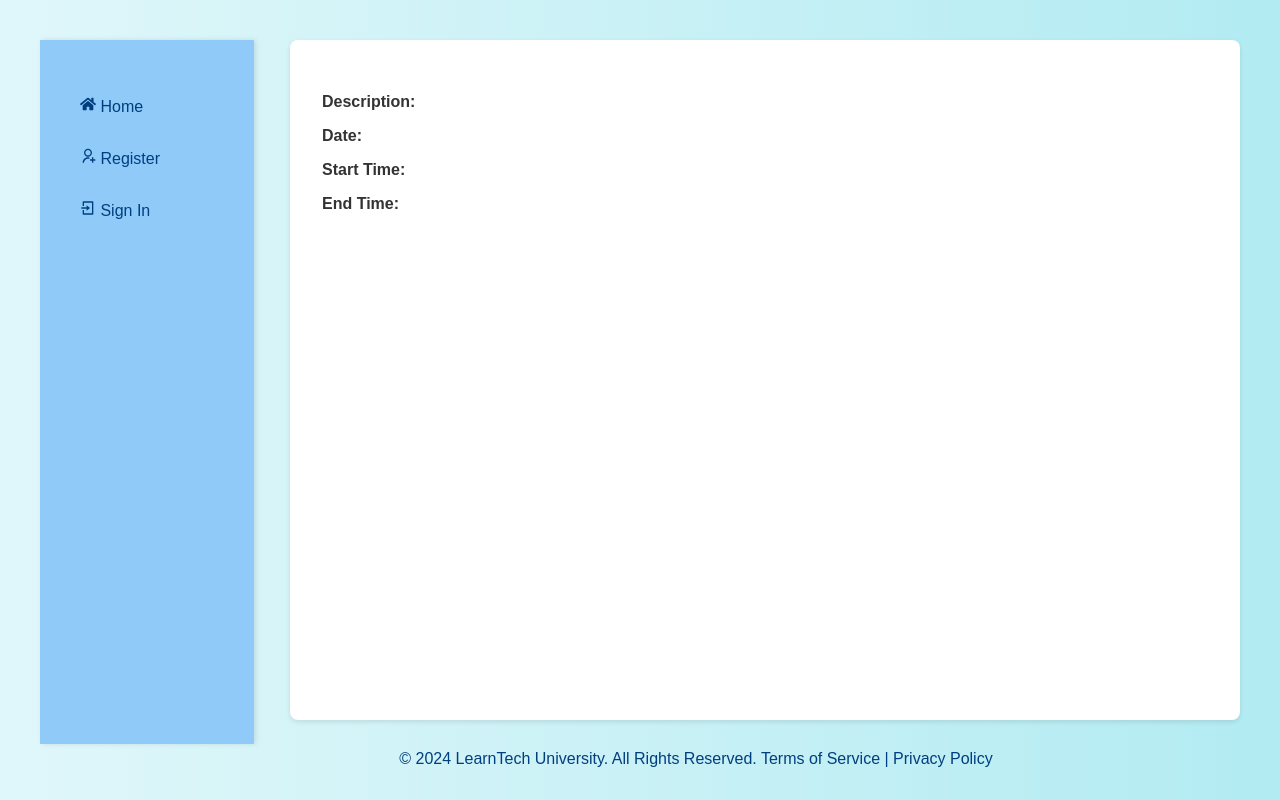
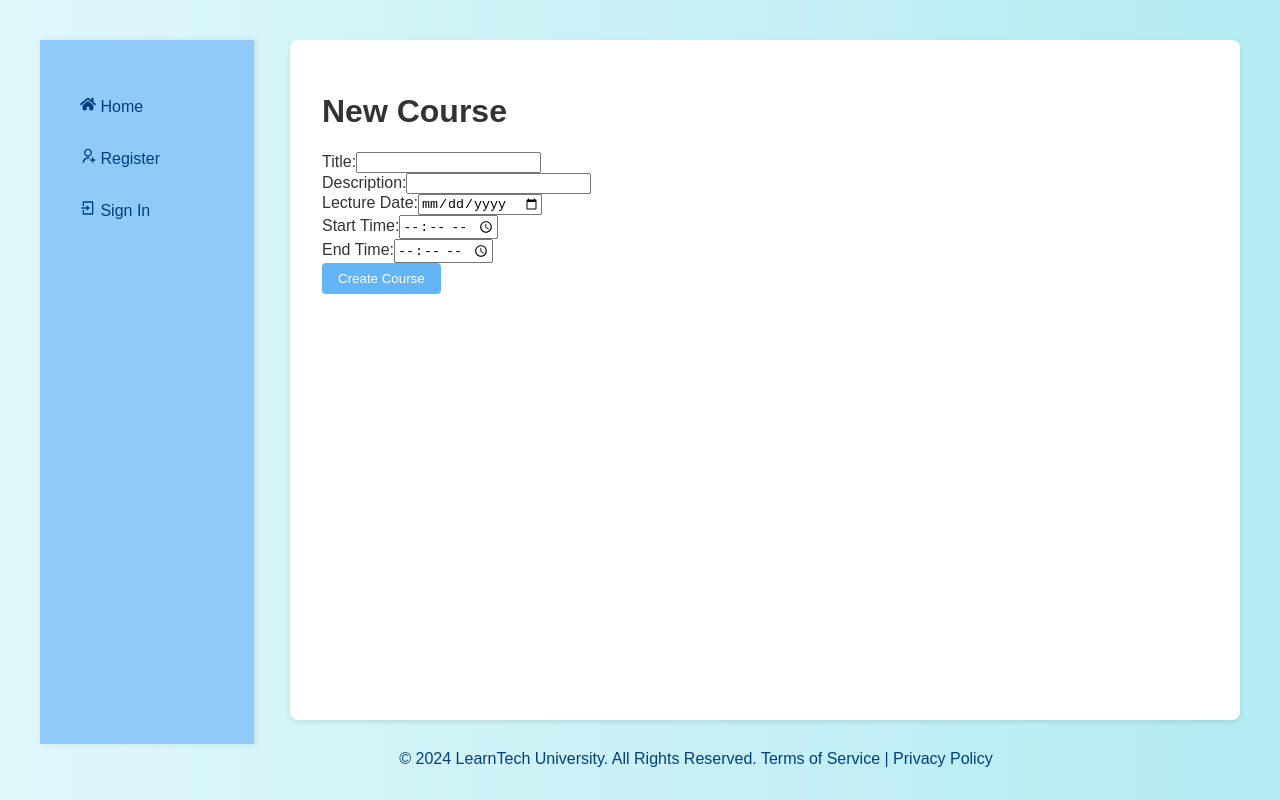
Before and after one commit to ayahae79/Focus-Board-Frontend, a React (Vite) app: page /courses/new in a window 1280 px wide. Built offline with nearby package versions, Linux system fonts and the light colour scheme; no server answers.

Commit message:
new update edit form and select user

```diff
--- a/src/App.jsx
+++ b/src/App.jsx
@@ -8,14 +8,14 @@ import TaskDetail from './pages/TaskDetail'
 import NewTask from './components/NewTask'
 import Nav from './components/Nav'
 import CourseDetails from './pages/courseDetails'
-import CourseCard from './components/courseCard'
-import CreateCourseForm from './components/Newcourse'
+import CreateCourseForm from './components/Newcourse' // This is for adding a new course
+import EditCourseForm from './components/EditCourseForm' // This is for editing a course
 import CourseList from './pages/courseList'
 import StudentProfile from './components/StudentProfile'
 import ProfileDisplay from './pages/ProfileDisplay'
 import UpdateTask from './components/UpdateTask'
-import EventList from './pages/EventList' // Add EventList
-import NewEvent from './components/NewEvent' // Add NewEvent
+import EventList from './pages/EventList'
+import NewEvent from './components/NewEvent'
 import { CheckSession } from './services/api'
 
 const App = () => {
@@ -27,16 +27,13 @@ const App = () => {
   }
 
   const fetchUserSession = async () => {
-
-    console.log("FETCHING USER SESSION!!!")
     try {
       const userData = await CheckSession()
-      console.log("User Data:", userData) // Log the user data here
       if (userData) {
         setUser({ data: userData, role: userData.role })
       }
     } catch (error) {
-      console.error("Error fetching user session:", error)
+      console.error('Error fetching user session:', error)
     }
   }
 
@@ -76,24 +73,19 @@ const App = () => {
               path="/courses/:id"
               element={<CourseDetails user={user.data} />}
             />
-            <Route path="/events" element={<EventList />} />{' '}
-            {/* Add EventList route */}
             <Route
-              path="/events/add"
-              element={<NewEvent user={user.data} />}
+              path="/courses/edit"
+              element={<EditCourseForm user={user.data} />}
             />{' '}
-            {/* Add NewEvent route */}
-            <Route path="/events/edit/:id" element={<NewEvent />} />{' '}
-            <Route path="courses/createcourse" element={<CreateCourseForm />} />
-            <Route
-              path="/profile"
-              element={<StudentProfile user={user.data} />}
-            />
-            <Route
-              path="/profile/data"
-              element={<ProfileDisplay user={user.data} />}
-            />
+            {/* Edit course */}
+            <Route path="/courses/new" element={<CreateCourseForm />} />{' '}
+            {/* Add new course */}
+            <Route path="/events" element={<EventList />} />
+            <Route path="/events/add" element={<NewEvent user={user.data} />} />
+            <Route path="/user/profile" element={<StudentProfile />} />
+            <Route path="/profile/data" element={<ProfileDisplay />} />
           </Routes>
+
         </main>
         <footer className="footer">
           <div className="footer-content">
--- /dev/null
+++ b/src/components/EditCourseForm.jsx
@@ -0,0 +1,84 @@
+// EditCourseForm.jsx
+import axios from 'axios'
+import React, { useState, useEffect } from 'react'
+import { useNavigate, useLocation } from 'react-router-dom'
+
+const BASE_URL = 'http://localhost:3000'
+
+const EditCourseForm = () => {
+  const navigate = useNavigate()
+  const location = useLocation()
+  const { course } = location.state // Get course from location state
+
+  const [title, setTitle] = useState(course.title)
+  const [description, setDescription] = useState(course.description)
+  const [lecturedate, setLecturedate] = useState(course.lecturedate)
+  const [startTime, setStartTime] = useState(course.startTime)
+  const [endTime, setEndTime] = useState(course.endTime)
+
+  const handleSubmit = async (e) => {
+    e.preventDefault()
+    try {
+      const formData = { title, description, lecturedate, startTime, endTime }
+      await axios.put(`${BASE_URL}/course/courses/${course._id}`, formData)
+      navigate('/courses')
+    } catch (error) {
+      console.error('Error updating course:', error)
+    }
+  }
+
+  return (
+    <div>
+      <h1>Edit Course</h1>
+      <form onSubmit={handleSubmit}>
+        <div>
+          <label>Title:</label>
+          <input
+            type="text"
+            value={title}
+            onChange={(e) => setTitle(e.target.value)}
+            required
+          />
+        </div>
+        <div>
+          <label>Description:</label>
+          <input
+            type="text"
+            value={description}
+            onChange={(e) => setDescription(e.target.value)}
+          />
+        </div>
+        <div>
+          <label>Lecture Date:</label>
+          <input
+            type="date"
+            value={lecturedate}
+            onChange={(e) => setLecturedate(e.target.value)}
+            required
+          />
+        </div>
+        <div>
+          <label>Start Time:</label>
+          <input
+            type="time"
+            value={startTime}
+            onChange={(e) => setStartTime(e.target.value)}
+            required
+          />
+        </div>
+        <div>
+          <label>End Time:</label>
+          <input
+            type="time"
+            value={endTime}
+            onChange={(e) => setEndTime(e.target.value)}
+            required
+          />
+        </div>
+        <button type="submit">Update Course</button>
+      </form>
+    </div>
+  )
+}
+
+export default EditCourseForm
--- a/src/pages/courseDetails.jsx
+++ b/src/pages/courseDetails.jsx
@@ -1,40 +1,153 @@
-import axios from "axios"
-import React, { useState, useEffect } from "react"
-import { useParams } from "react-router-dom"
-const BASE_URL = "http://localhost:3000"
-const CourseDetails = ({ user }) => {
-  const { id } = useParams()
-  const coursesId = id
+import axios from 'axios'
+import React, { useState, useEffect } from 'react'
+import { useNavigate } from 'react-router-dom'
 
-  const [courseDetails, setCourseDetails] = useState({})
+const BASE_URL = 'http://localhost:3000'
+
+const CreateCourseForm = () => {
+  let navigate = useNavigate()
+  const [title, setTitle] = useState('')
+  const [description, setDescription] = useState('')
+  const [lecturedate, setLecturedate] = useState('')
+  const [startTime, setStartTime] = useState('')
+  const [endTime, setEndTime] = useState('')
+  const [users, setUsers] = useState([])
+  const [selectedUsers, setSelectedUsers] = useState([])
+  const [loading, setLoading] = useState(true)
+
   useEffect(() => {
-    // Fetch course details
-    const fetchCourseDetails = async () => {
+    const fetchUsers = async () => {
       try {
-        const response = await axios.get(`${BASE_URL}/course/courses/${coursesId}`)
-        setCourseDetails(response.data)
+        const response = await axios.get(`${BASE_URL}/user/users`) // Adjust the endpoint as necessary
+        console.log('Fetched Users:', response.data) // Log the response
+        setUsers(response.data)
       } catch (error) {
-        console.error("Error fetching coursedetails:", error)
+        console.error('Error fetching users:', error)
+      } finally {
+        setLoading(false)
       }
     }
-    fetchCourseDetails()
-  },[coursesId])
-  return(
-    <div>
-    <h1>{courseDetails.title}</h1>
-    <p>
-        <strong>Description:</strong> {courseDetails.descrption}
-      </p>
-      <p>
-        <strong>Date:</strong> {courseDetails.lecturedate}
-      </p>
-      <p>
-        <strong>Start Time:</strong> {courseDetails.startTime}
-      </p>
-      <p>
-        <strong>End Time:</strong> {courseDetails.endTime}
-      </p>
-      </div>
+
+    fetchUsers()
+  }, [])
+
+  const handleUserChange = (event) => {
+    const options = event.target.options
+    const values = []
+    for (let i = 0; i < options.length; i++) {
+      if (options[i].selected) {
+        values.push(options[i].value)
+      }
+    }
+    setSelectedUsers(values)
+  }
+
+  const handleSubmit = async (event) => {
+    event.preventDefault()
+    try {
+      const formData = {
+        title,
+        description,
+        lecturedate,
+        startTime,
+        endTime,
+        studentsEnrolled: selectedUsers // Include selected users
+      }
+      await axios.post(`${BASE_URL}/Course/courses`, formData)
+      console.log('Course saved')
+
+      // Reset the state
+      setTitle('')
+      setDescription('')
+      setLecturedate('')
+      setStartTime('')
+      setEndTime('')
+      setSelectedUsers([])
+
+      navigate('/courses')
+    } catch (error) {
+      console.error('Error creating course:', error)
+    }
+  }
+
+  return (
+    <>
+      <h1 className="newcourse-title">New Course</h1>
+      {loading ? (
+        <p>Loading users...</p>
+      ) : (
+        <form onSubmit={handleSubmit} className="newcourse-form">
+          <div className="newcourse-field">
+            <label className="newcourse-label">Title:</label>
+            <input
+              type="text"
+              value={title}
+              onChange={(event) => setTitle(event.target.value)}
+              className="newcourse-input"
+              required
+            />
+          </div>
+          <div className="newcourse-field">
+            <label className="newcourse-label">Description:</label>
+            <input
+              type="text"
+              value={description}
+              onChange={(event) => setDescription(event.target.value)}
+              className="newcourse-input"
+              required
+            />
+          </div>
+          <div className="newcourse-field">
+            <label className="newcourse-label">Lecture Date:</label>
+            <input
+              type="date"
+              value={lecturedate}
+              onChange={(event) => setLecturedate(event.target.value)}
+              className="newcourse-input"
+              required
+            />
+          </div>
+          <div className="newcourse-field">
+            <label className="newcourse-label">Start Time:</label>
+            <input
+              type="time"
+              value={startTime}
+              onChange={(event) => setStartTime(event.target.value)}
+              className="newcourse-input"
+              required
+            />
+          </div>
+          <div className="newcourse-field">
+            <label className="newcourse-label">End Time:</label>
+            <input
+              type="time"
+              value={endTime}
+              onChange={(event) => setEndTime(event.target.value)}
+              className="newcourse-input"
+              required
+            />
+          </div>
+          <div className="newcourse-field">
+            <label className="newcourse-label">Select Users:</label>
+            <select
+              multiple
+              value={selectedUsers}
+              onChange={handleUserChange}
+              className="newcourse-input"
+              required
+            >
+              {users.map((user) => (
+                <option key={user._id} value={user._id}>
+                  {user.full_name}
+                </option>
+              ))}
+            </select>
+          </div>
+          <button type="submit">Create Course</button>
+        </form>
+      )}
+    </>
   )
 }
-export default CourseDetails
+
+export default CreateCourseForm
```
Also changed, not shown: src/components/Nav.jsx (+39 -33 lines), src/pages/courseList.jsx (+27 -25 lines).
